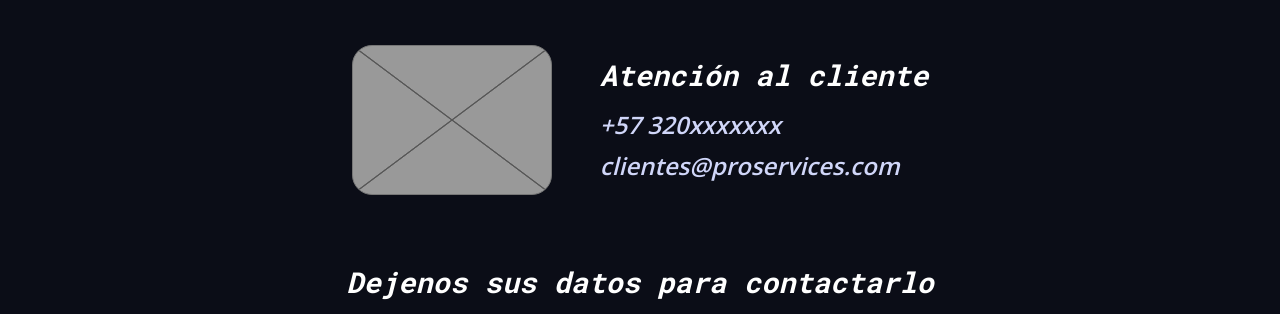
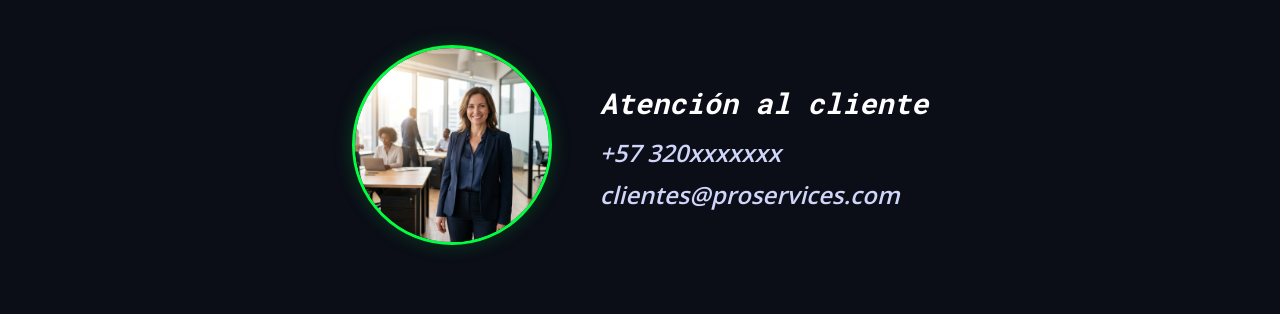
Before and after one commit to csgsoluciones/meshtastic_store, a plain HTML site: page contact.html in a window 1280 px wide. Shown: the part 398-712 px from the top of the page. Drawn offline with nearby package versions, Linux system fonts and the light colour scheme.

Commit message:
Agregar imagen ejecutiva

```diff
--- a/contact.html
+++ b/contact.html
@@ -40,8 +40,7 @@
 
         <div class="contact-info-container">
             <div class="contact-image">
-                <!-- Placeholder for the X image in wireframe -->
-                <div class="wireframe-x-box"></div>
+                <img src="assets/executive.png" alt="Ejecutiva Comercial" class="executive-img">
             </div>
             <div class="contact-details">
                 <h2>Atención al cliente</h2>
--- a/css/style.css
+++ b/css/style.css
@@ -365,28 +365,17 @@ footer {
     flex: 0 0 200px;
 }
 
-.wireframe-x-box {
+.executive-img {
     width: 200px;
-    height: 150px;
-    background: #999;
-    border-radius: 20px;
-    position: relative;
-    overflow: hidden;
-    border: 1px solid #777;
+    height: 200px;
+    object-fit: cover;
+    border-radius: 50%;
+    /* Circular image for a friendly look */
+    border: 3px solid var(--accent-color);
+    box-shadow: 0 0 20px rgba(0, 255, 65, 0.2);
 }
 
-/* X effect for wireframe box */
-.wireframe-x-box::before,
-.wireframe-x-box::after {
-    content: '';
-    position: absolute;
-    top: 0;
-    left: 0;
-    right: 0;
-    bottom: 0;
-    background: linear-gradient(to top right, transparent calc(50% - 1px), #555 50%, transparent calc(50% + 1px)),
-        linear-gradient(to bottom right, transparent calc(50% - 1px), #555 50%, transparent calc(50% + 1px));
-}
+/* Removed wireframe-x-box styles */
 
 .contact-details h2 {
     font-size: 1.8rem;
```
Also changed, not shown: assets/executive.png (added).
